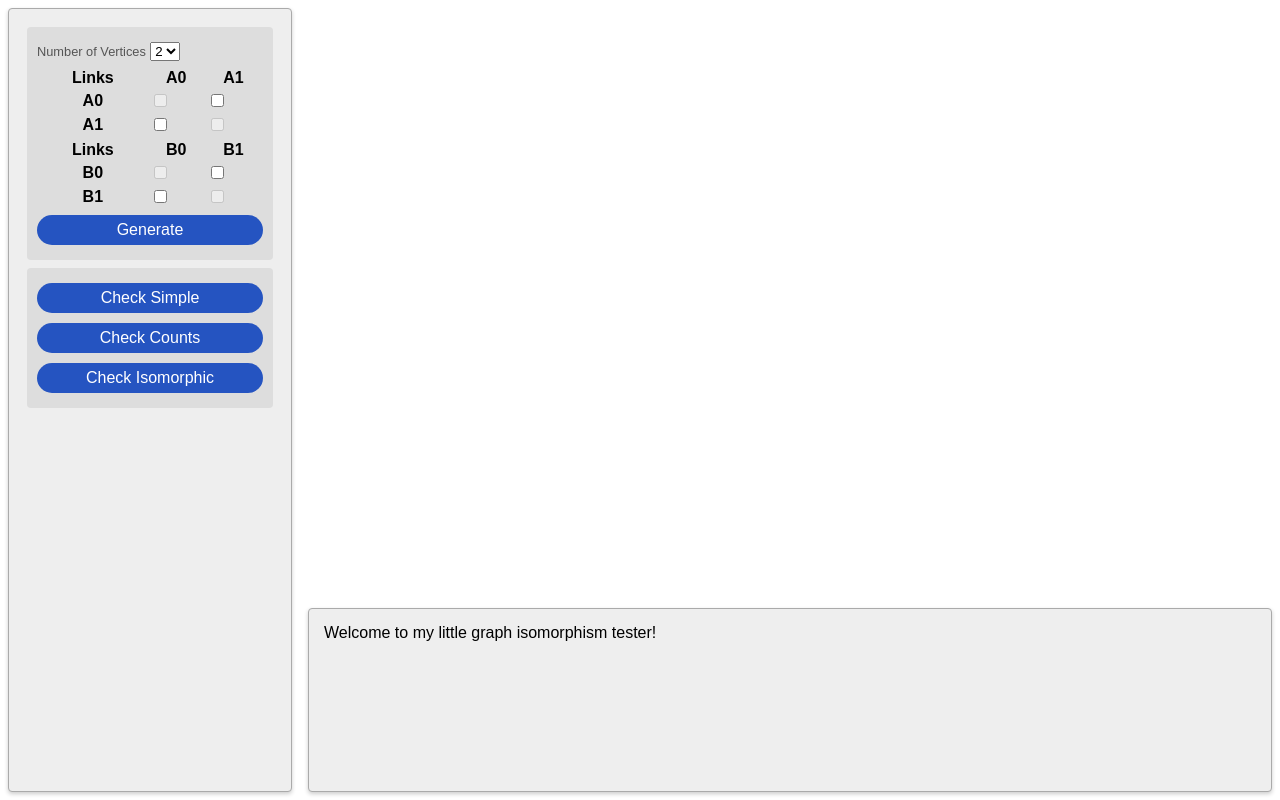
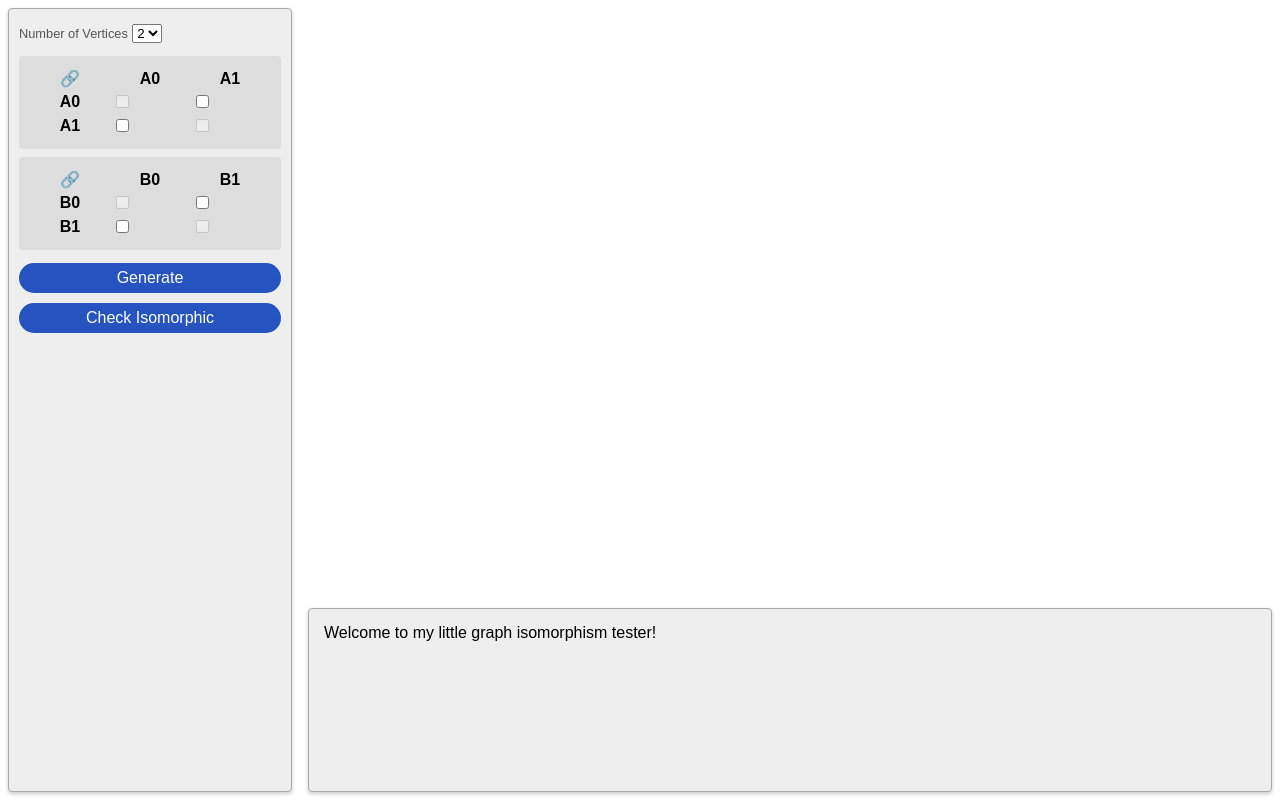
Before and after one commit to ausgat/isographs, a plain HTML site: page index.html in a window 1280 px wide. Drawn offline with Linux system fonts and the light colour scheme.

Commit message:
Simplify UI

```diff
--- a/index.html
+++ b/index.html
@@ -11,7 +11,6 @@
   <body>
     <div class="wrapper">
       <div id="sidebar" class="panel">
-        <div id="graphform1" class="subpanel">
         <label for="vertnum">Number of Vertices</label>
         <select name="vertnum" id="vertnum" class="ui">
           <option value="2">2</option>
@@ -20,15 +19,10 @@
           <option value="5">5</option>
           <option value="6">6</option>
         </select>
-          <table id="atable"></table>
-          <table id="btable"></table>
+        <table id="atable" class="subpanel"></table>
+        <table id="btable" class="subpanel"></table>
         <button id="generate">Generate</button>
-        </div>
-        <div id="graphtests" class="subpanel">
-          <button>Check Simple</button>
-          <button>Check Counts</button>
         <button id="checkiso">Check Isomorphic</button>
-        </div>
       </div>
       <div id="chart"></div>
       <div id="console" class="panel"></div>
--- a/script.js
+++ b/script.js
@@ -119,7 +119,7 @@ function createTable(cols, rows, tableName, prefix) {
                 if (c > 0) {
                     header.innerText = prefix + (c-1);
                 } else {
-                    header.innerText = "Links";
+                    header.innerText = "🔗";
                 }
                 rowtr.appendChild(header);
                 thead.appendChild(rowtr);
--- a/style.css
+++ b/style.css
@@ -69,12 +69,14 @@ p {
 .subpanel {
   background-color: #ddd;
   border-radius: 4px;
-  margin: 8px;
+  margin: 8px 0;
   padding: 10px;
 }
 
 table {
   width: 100%;
+  margin: 0;
+  padding: 0;
 }
 
 #chart {
```
Lines whose indentation alone changed are shown as unchanged.
